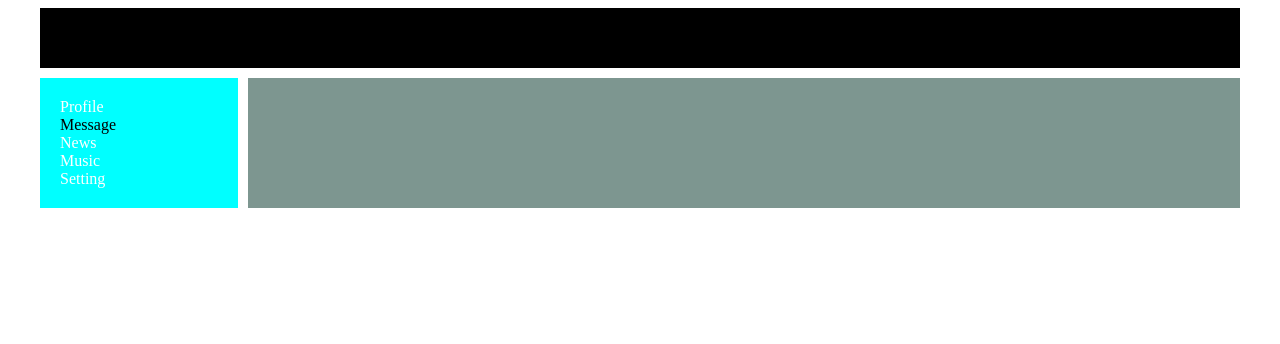
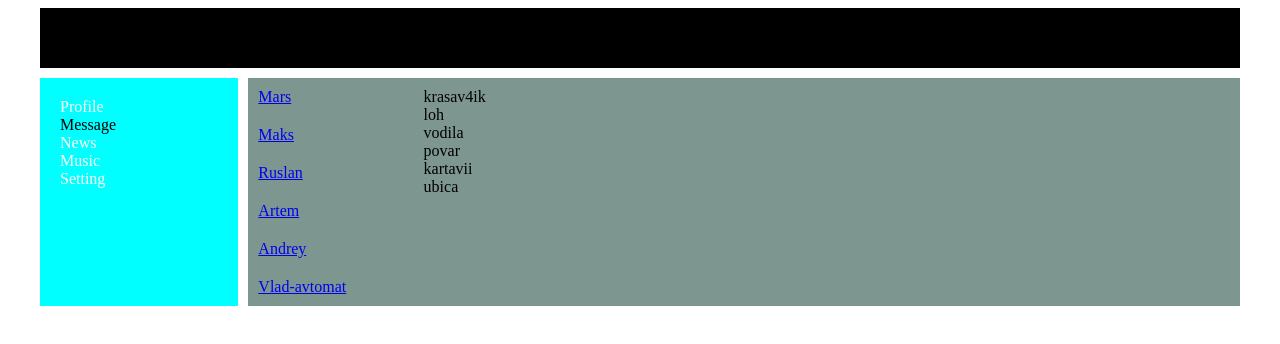
Before and after one commit to ooiuy/social-network, a React (Create React App) app: page /dialogs in a window 1280 px wide. Shown: the top 344 px of the page. Built offline with nearby package versions, Linux system fonts and the light colour scheme.

Commit message:
fixed dialogs

```diff
--- a/src/App.js
+++ b/src/App.js
@@ -3,7 +3,7 @@ import './App.css'
 import Navbar from './components/Navbar/Navbar'
 import Header from './components/Header/Header'
 import Profile from './components/Profile/Profile'
-import Dialogs from './components/Dialogs/DialogItem/Dialogsitem.jsx'
+import Dialogs from './components/Dialogs/Dialogs'
 import {BrowserRouter ,Route} from 'react-router-dom'
 import Music from './components/Music/Music'
 import News from './components/News/News'
--- a/src/components/Dialogs/Dialogs.jsx
+++ b/src/components/Dialogs/Dialogs.jsx
@@ -3,7 +3,7 @@ import classes from "./Dialogs.module.css";
 import Messages from './Message/Message'
 import Dialogitem from './DialogItem/Dialogsitem'
 
-let dialogData = [
+let dialogsData = [
   { id: 1, name: "Mars" },
   { id: 2, name: "Maks" },
   { id: 3, name: "Ruslan" },
@@ -24,7 +24,7 @@ let messagesElements = messageData.map(m => {
   return <Messages message={m.message} id={m.id} />;
 });
 
-let dialogsElements = dialogData.map(d => {
+let dialogsElements = dialogsData.map(d => {
   return <Dialogitem name={d.name} id={d.id} />;
 });
 
```
